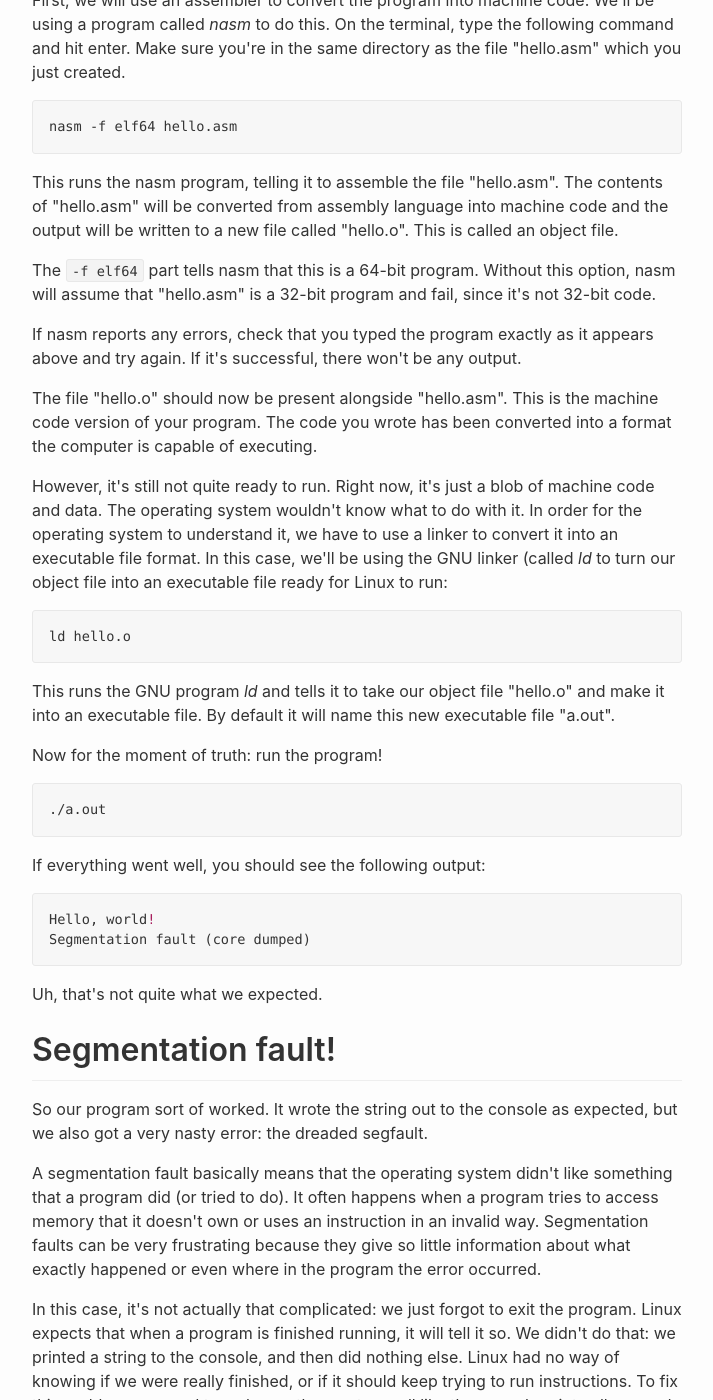
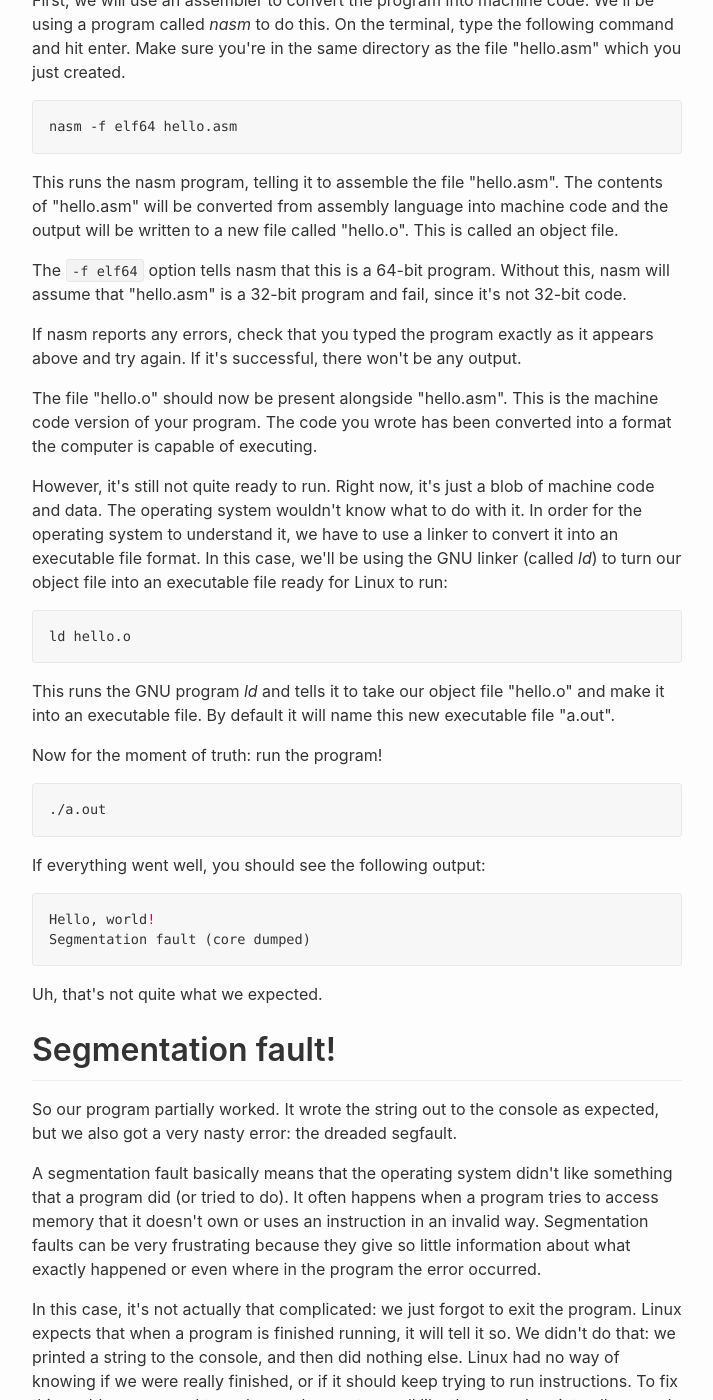
Before and after one commit to briansteffens/briansteffens.github.io, a Jekyll site: the page built from introduction-to-64-bit-assembly/01-hello-world/index.html, in a window 1280 px wide and 1400 px high, scrolled down 5078 px. Shown: the whole window, without its empty margins (283-996 px from the left). Built offline with Jekyll 4.4.1, drawn with Linux system fonts in a browser that asks for light colours; some of the changed text lies outside the part shown.

Commit message:
Update first section

```diff
--- a/introduction-to-64-bit-assembly/01-hello-world/index.html
+++ b/introduction-to-64-bit-assembly/01-hello-world/index.html
@@ -259,8 +259,8 @@ contents of "hello.asm" will be converted from assembly language into machine
 code and the output will be written to a new file called "hello.o". This is
 called an object file.</p>
 
-<p>The <code>-f elf64</code> part tells nasm that this is a 64-bit program. Without this
-option, nasm will assume that "hello.asm" is a 32-bit program and fail, since
+<p>The <code>-f elf64</code> option tells nasm that this is a 64-bit program. Without this,
+nasm will assume that "hello.asm" is a 32-bit program and fail, since
 it's not 32-bit code.</p>
 
 <p>If nasm reports any errors, check that you typed the program exactly as it
@@ -274,7 +274,7 @@ into a format the computer is capable of executing.</p>
 machine code and data. The operating system wouldn't know what to do with it.
 In order for the operating system to understand it, we have to use a linker to
 convert it into an executable file format. In this case, we'll be using the
-GNU linker (called <em>ld</em> to turn our object file into an executable
+GNU linker (called <em>ld</em>) to turn our object file into an executable
 file ready for Linux to run:</p>
 
 <div class="highlight highlight-source-shell"><pre>ld hello.o</pre></div>
@@ -296,7 +296,7 @@ Segmentation fault (core dumped)</pre></div>
 
 <h1>Segmentation fault!</h1>
 
-<p>So our program sort of worked. It wrote the string out to the console as
+<p>So our program partially worked. It wrote the string out to the console as
 expected, but we also got a very nasty error: the dreaded segfault.</p>
 
 <p>A segmentation fault basically means that the operating system didn't like
```
Also changed, not shown: other parts of introduction-to-64-bit-assembly/01-hello-world/index.html (+14 -14 lines).
